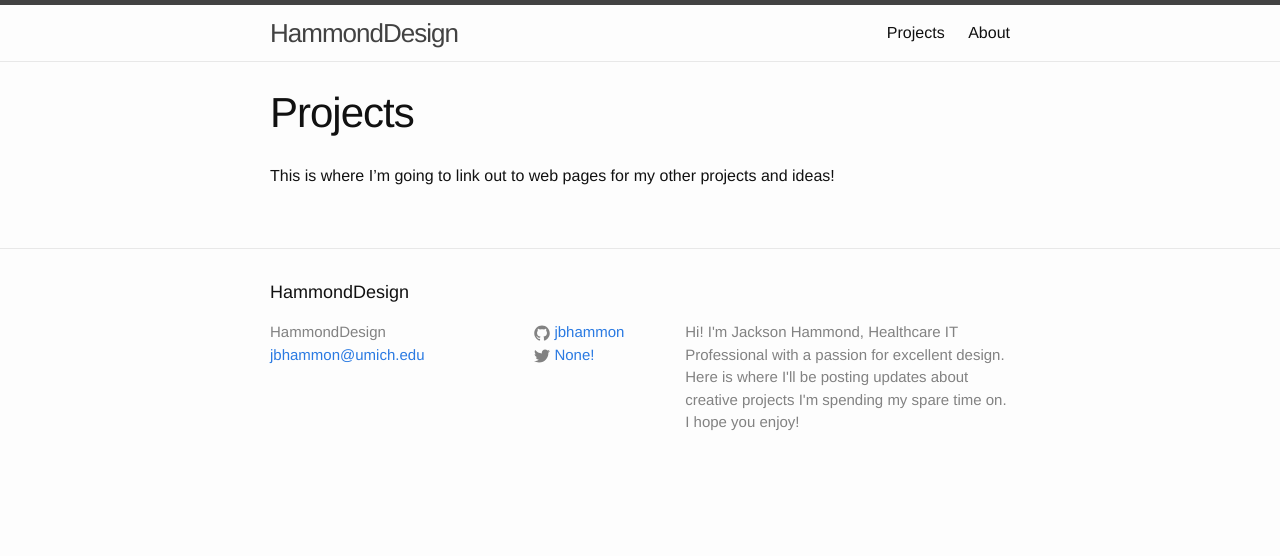
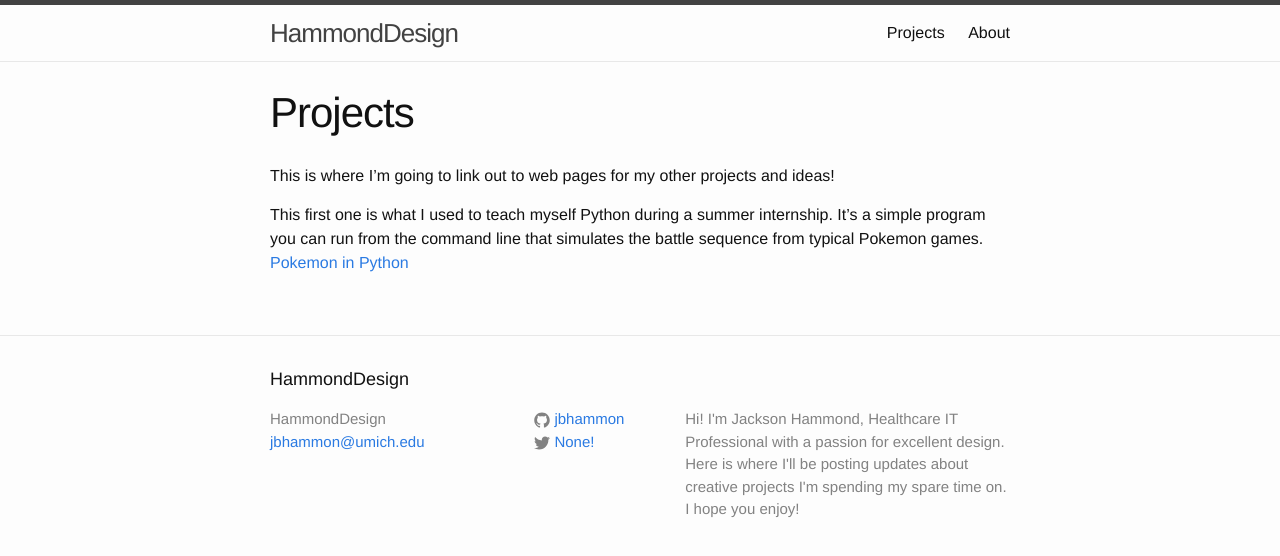
Before and after one commit to jbhammon/jbhammon.github.io, a Jekyll site: the page built from Projects.md, in a window 1280 px wide. Shown: the top 556 px of the page. Built offline with Jekyll 4.4.1, drawn with Linux system fonts in a browser that asks for light colours.

Commit message:
Adding a link out to PiP project page

```diff
--- a/Projects.md
+++ b/Projects.md
@@ -5,3 +5,8 @@ permalink: /projects/
 ---
 
 This is where I'm going to link out to web pages for my other projects and ideas!
+
+This first one is what I used to teach myself Python during a summer internship.
+It's a simple program you can run from the command line that simulates the
+battle sequence from typical Pokemon games.
+[Pokemon in Python](https://jbhammon.github.io/Pokemon-In-Python/)
```
